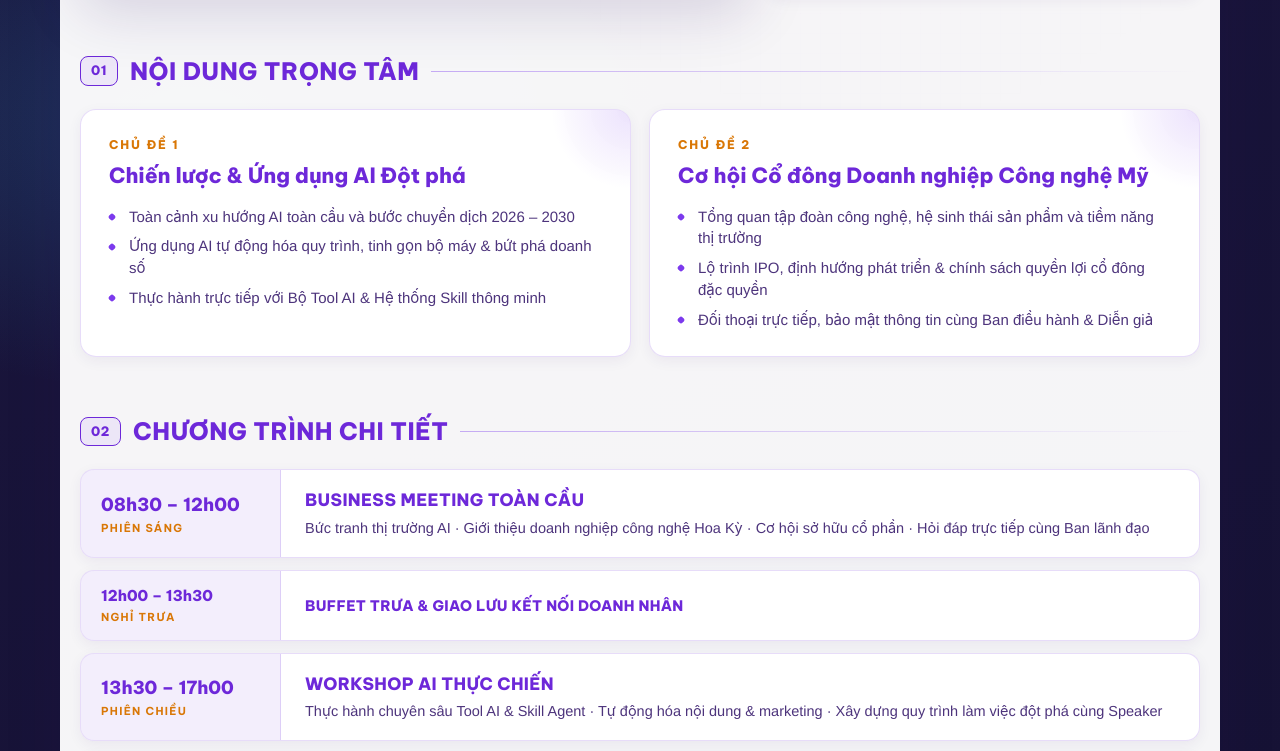
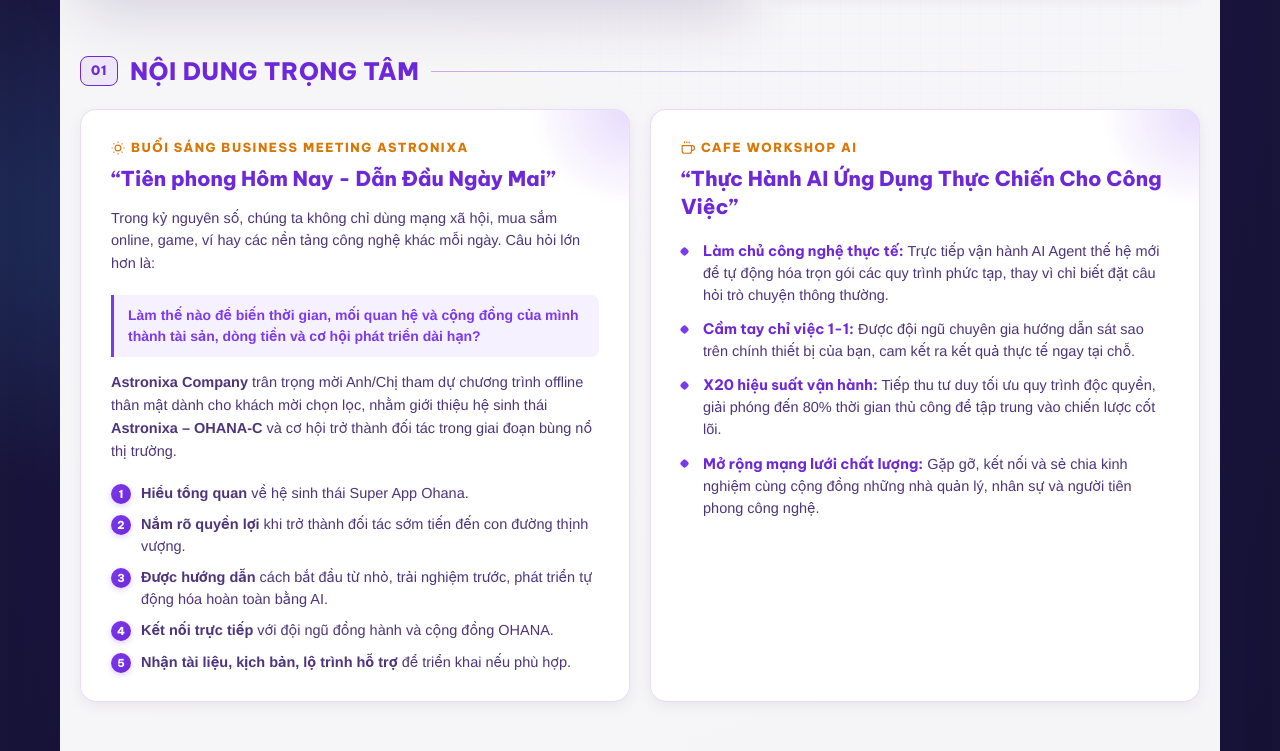
Before and after one commit to briantrivo/business-meeting-2026, a website: page public/index.html in a window 1280 px wide. Shown: the part 1710-2461 px from the top of the page. Drawn offline with nearby package versions, Linux system fonts and the light colour scheme; animation ran at ten frames a second.

Commit message:
feat: Update Section 01 topics to Buổi Sáng Business Meeting Astronixa & Cafe Workshop AI

```diff
--- a/public/index.html
+++ b/public/index.html
@@ -705,39 +705,103 @@
     .map-btn.ghost:hover { background: rgba(124, 58, 237, .08); }
 
     /* Key Topics / Pillars */
-    .pillars { display: grid; grid-template-columns: 1fr 1fr; gap: 18px; }
-    .pillar { padding: 26px 28px; position: relative; overflow: hidden; }
+    .pillars { display: grid; grid-template-columns: 1fr 1fr; gap: 20px; }
+    .pillar { padding: 28px 30px; position: relative; overflow: hidden; display: flex; flex-direction: column; }
     .pillar::after {
       content: "";
       position: absolute;
-      top: 0; right: 0; width: 80px; height: 80px;
-      background: radial-gradient(circle at top right, rgba(124, 58, 237, .15), transparent 70%);
+      top: 0; right: 0; width: 100px; height: 100px;
+      background: radial-gradient(circle at top right, rgba(124, 58, 237, .18), transparent 70%);
+      pointer-events: none;
     }
     .pillar .lbl {
       font-family: "Be Vietnam Pro", sans-serif;
       font-weight: 800;
-      font-size: 12px;
-      letter-spacing: .16em;
+      font-size: 12.5px;
+      letter-spacing: .12em;
       text-transform: uppercase;
       color: var(--gold-2);
-    }
-    .pillar h3 { font-weight: 800; font-size: 21px; margin: 6px 0 14px; color: var(--amber); }
-    .pillar ul { list-style: none; display: grid; gap: 8px; }
-    .pillar li {
-      font-size: 15px;
-      line-height: 1.45;
-      padding-left: 20px;
+      display: inline-flex;
+      align-items: center;
+      gap: 6px;
+      margin-bottom: 4px;
+    }
+    .pillar h3 { font-weight: 800; font-size: 20.5px; margin: 4px 0 14px; color: var(--amber); line-height: 1.35; }
+    .pillar p {
+      font-size: 14.5px;
+      line-height: 1.58;
+      color: var(--w80);
+      margin-bottom: 12px;
+    }
+    .pillar .callout-q {
+      font-weight: 700;
+      color: var(--amber-2);
+      background: rgba(124, 58, 237, .07);
+      padding: 10px 14px;
+      border-left: 3px solid var(--amber-2);
+      border-radius: 0 8px 8px 0;
+      margin: 8px 0 14px;
+      font-size: 14px;
+      line-height: 1.5;
+    }
+    .pillar ol.pillar-numbered {
+      list-style: none;
+      counter-reset: p-counter;
+      display: grid;
+      gap: 10px;
+      margin-top: 8px;
+    }
+    .pillar ol.pillar-numbered li {
+      font-size: 14.5px;
+      line-height: 1.48;
+      padding-left: 30px;
       position: relative;
       color: var(--w80);
-    }
-    .pillar li::before {
+      counter-increment: p-counter;
+    }
+    .pillar ol.pillar-numbered li::before {
+      content: counter(p-counter);
+      position: absolute;
+      left: 0;
+      top: 1px;
+      width: 20px;
+      height: 20px;
+      border-radius: 50%;
+      background: linear-gradient(135deg, var(--amber-2), var(--amber));
+      color: #ffffff;
+      font-family: "Be Vietnam Pro", sans-serif;
+      font-weight: 800;
+      font-size: 11px;
+      display: grid;
+      place-items: center;
+      box-shadow: 0 2px 6px rgba(124, 58, 237, .25);
+    }
+    .pillar ul.pillar-bullets {
+      list-style: none;
+      display: grid;
+      gap: 12px;
+      margin-top: 6px;
+    }
+    .pillar ul.pillar-bullets li {
+      font-size: 14.5px;
+      line-height: 1.52;
+      padding-left: 22px;
+      position: relative;
+      color: var(--w80);
+    }
+    .pillar ul.pillar-bullets li::before {
       content: "";
       position: absolute;
       left: 0; top: .55em;
-      width: 6px; height: 6px;
+      width: 7px; height: 7px;
       border-radius: 2px;
       background: var(--amber-2);
       transform: rotate(45deg);
+    }
+    .pillar ul.pillar-bullets li b {
+      color: var(--amber);
+      font-family: "Be Vietnam Pro", sans-serif;
+      font-weight: 700;
     }
 
     /* Agenda / Timeline */
@@ -1634,24 +1698,49 @@
     <div class="sec" id="noi-dung">
       <div class="sec-head"><span class="sec-no">01</span><h2 class="sec-title">Nội dung trọng tâm</h2></div>
       <div class="pillars">
+
+        <!-- Pillar 1: Buổi Sáng Business Meeting Astronixa -->
         <div class="pillar glass">
-          <div class="lbl">Chủ đề 1</div>
-          <h3>Chiến lược &amp; Ứng dụng AI Đột phá</h3>
-          <ul>
-            <li>Toàn cảnh xu hướng AI toàn cầu và bước chuyển dịch 2026 – 2030</li>
-            <li>Ứng dụng AI tự động hóa quy trình, tinh gọn bộ máy &amp; bứt phá doanh số</li>
-            <li>Thực hành trực tiếp với Bộ Tool AI &amp; Hệ thống Skill thông minh</li>
+          <div class="lbl">
+            <svg style="width:14px;height:14px;stroke:var(--gold-2);fill:none;stroke-width:2" viewBox="0 0 24 24"><circle cx="12" cy="12" r="5"/><path d="M12 1v2M12 21v2M4.22 4.22l1.42 1.42M18.36 18.36l1.42 1.42M1 12h2M21 12h2M4.22 19.78l1.42-1.42M18.36 5.64l1.42-1.42"/></svg>
+            Buổi Sáng Business Meeting Astronixa
+          </div>
+          <h3>“Tiên phong Hôm Nay - Dẫn Đầu Ngày Mai”</h3>
+          <p>Trong kỷ nguyên số, chúng ta không chỉ dùng mạng xã hội, mua sắm online, game, ví hay các nền tảng công nghệ khác mỗi ngày. Câu hỏi lớn hơn là:</p>
+          <div class="callout-q">Làm thế nào để biến thời gian, mối quan hệ và cộng đồng của mình thành tài sản, dòng tiền và cơ hội phát triển dài hạn?</div>
+          <p><strong>Astronixa Company</strong> trân trọng mời Anh/Chị tham dự chương trình offline thân mật dành cho khách mời chọn lọc, nhằm giới thiệu hệ sinh thái <strong>Astronixa – OHANA-C</strong> và cơ hội trở thành đối tác trong giai đoạn bùng nổ thị trường.</p>
+          <ol class="pillar-numbered">
+            <li><strong>Hiểu tổng quan</strong> về hệ sinh thái Super App Ohana.</li>
+            <li><strong>Nắm rõ quyền lợi</strong> khi trở thành đối tác sớm tiến đến con đường thịnh vượng.</li>
+            <li><strong>Được hướng dẫn</strong> cách bắt đầu từ nhỏ, trải nghiệm trước, phát triển tự động hóa hoàn toàn bằng AI.</li>
+            <li><strong>Kết nối trực tiếp</strong> với đội ngũ đồng hành và cộng đồng OHANA.</li>
+            <li><strong>Nhận tài liệu, kịch bản, lộ trình hỗ trợ</strong> để triển khai nếu phù hợp.</li>
+          </ol>
+        </div>
+
+        <!-- Pillar 2: Cafe Workshop AI -->
+        <div class="pillar glass">
+          <div class="lbl">
+            <svg style="width:14px;height:14px;stroke:var(--gold-2);fill:none;stroke-width:2" viewBox="0 0 24 24"><path d="M18 8h1a4 4 0 0 1 0 8h-1M2 8h16v9a4 4 0 0 1-4 4H6a4 4 0 0 1-4-4V8zM6 1v3M10 1v3M14 1v3"/></svg>
+            Cafe Workshop AI
+          </div>
+          <h3>“Thực Hành AI Ứng Dụng Thực Chiến Cho Công Việc”</h3>
+          <ul class="pillar-bullets">
+            <li>
+              <b>Làm chủ công nghệ thực tế:</b> Trực tiếp vận hành AI Agent thế hệ mới để tự động hóa trọn gói các quy trình phức tạp, thay vì chỉ biết đặt câu hỏi trò chuyện thông thường.
+            </li>
+            <li>
+              <b>Cầm tay chỉ việc 1-1:</b> Được đội ngũ chuyên gia hướng dẫn sát sao trên chính thiết bị của bạn, cam kết ra kết quả thực tế ngay tại chỗ.
+            </li>
+            <li>
+              <b>X20 hiệu suất vận hành:</b> Tiếp thu tư duy tối ưu quy trình độc quyền, giải phóng đến 80% thời gian thủ công để tập trung vào chiến lược cốt lõi.
+            </li>
+            <li>
+              <b>Mở rộng mạng lưới chất lượng:</b> Gặp gỡ, kết nối và sẻ chia kinh nghiệm cùng cộng đồng những nhà quản lý, nhân sự và người tiên phong công nghệ.
+            </li>
           </ul>
         </div>
-        <div class="pillar glass">
-          <div class="lbl">Chủ đề 2</div>
-          <h3>Cơ hội Cổ đông Doanh nghiệp Công nghệ Mỹ</h3>
-          <ul>
-            <li>Tổng quan tập đoàn công nghệ, hệ sinh thái sản phẩm và tiềm năng thị trường</li>
-            <li>Lộ trình IPO, định hướng phát triển &amp; chính sách quyền lợi cổ đông đặc quyền</li>
-            <li>Đối thoại trực tiếp, bảo mật thông tin cùng Ban điều hành &amp; Diễn giả</li>
-          </ul>
-        </div>
+
       </div>
     </div>
 
```
